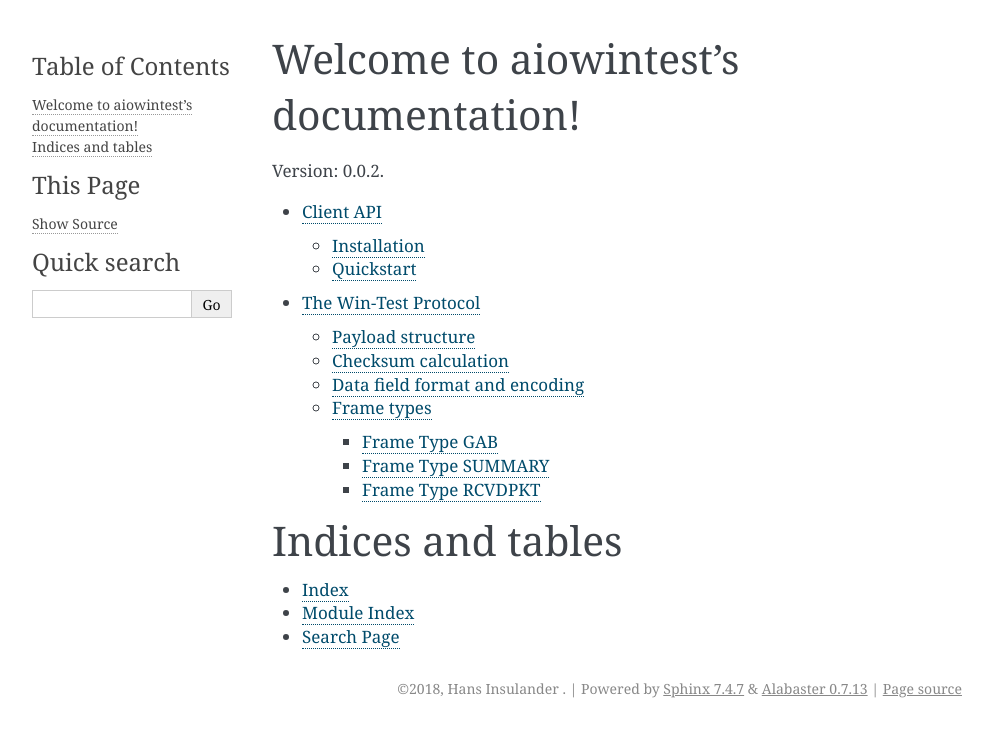
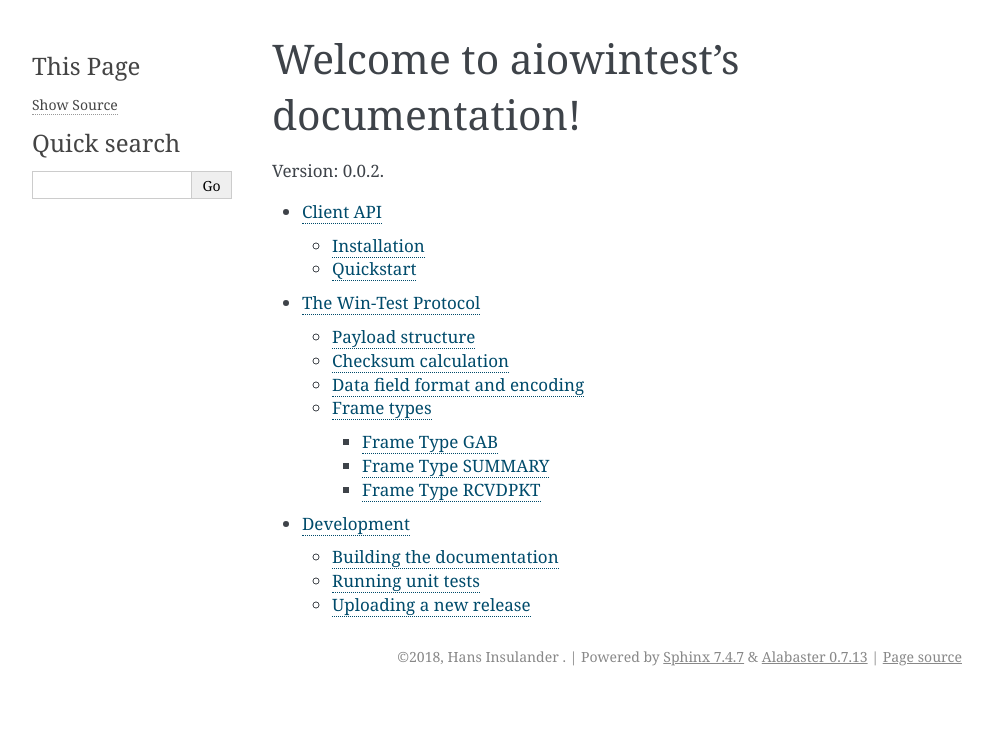
Before and after one commit to hin/aiowintest, a Sphinx documentation site: the page built from docs/index.rst, in a window 1280 px wide. Shown: the top 737 px of the page, without its empty margins (148-1141 px from the left). Built offline with Sphinx 7.4.7, drawn with Linux system fonts in a browser that asks for light colours.

Commit message:
Added some developer info

```diff
--- /dev/null
+++ b/docs/development.rst
@@ -0,0 +1,50 @@
+===========
+Development
+===========
+
+Building the documentation
+==========================
+
+The documentation is written using Sphinx which is installed by:
+
+.. code-block:: bash
+
+    $ pip install sphinx
+
+To build the documentation:
+
+.. code-block:: bash
+
+    $ sphinx-build docs docs/_build
+
+Open docs/_build/index.html in your web browser.
+
+Running unit tests
+==================
+
+Run the unit test by:
+
+.. code-block:: bash
+
+    $ python setup.py test
+
+Uploading a new release
+=======================
+
+Prerequisites:
+
+.. code-block:: bash
+
+    pip install twine
+    pip install setuptools
+    pip install wheel
+
+Update the version in aiowintest/__init__.py
+
+Set a git tag to the version number, e.g.
+
+.. code-block:: bash
+
+    $ git tag $(python3 setup.py --version)
+
+Next,
--- a/docs/index.rst
+++ b/docs/index.rst
@@ -13,10 +13,4 @@ Version: |release|
 
    client
    protocol
-
-Indices and tables
-==================
-
-* :ref:`genindex`
-* :ref:`modindex`
-* :ref:`search`
+   development
```
Also changed, not shown: docs/client.rst (+11 -0 lines).
